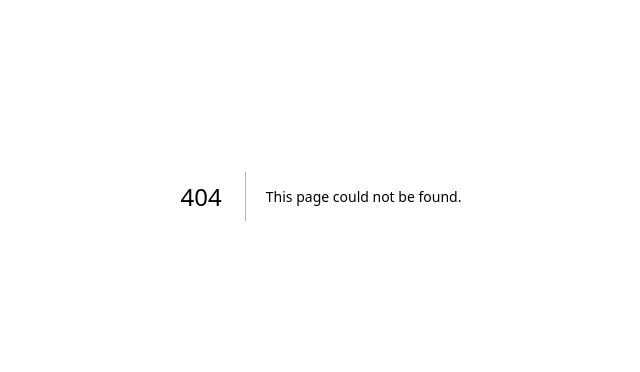
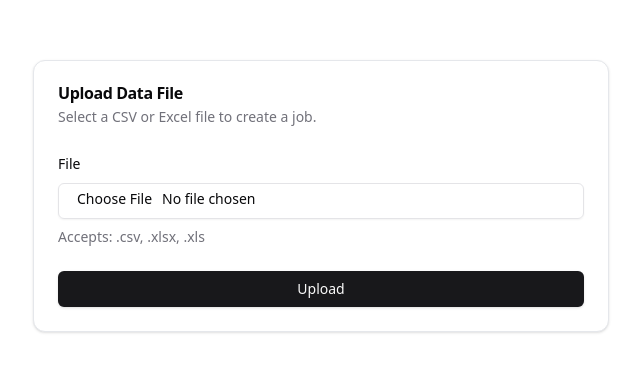
Before and after one commit to larrywangggg/media-metrics-lab, a Next.js app in the folder frontend/: page /upload in a window 1280 px wide. Before the commit this address had no page. Shown: the part 204-576 px from the top of the page, without its empty margins (319-959 px from the left). Built offline with nearby package versions, Linux system fonts and the light colour scheme; no server answers.

Commit message:
feat: implement JobDetailPage and UploadPage components with file upload functionality for issue11

```diff
--- /dev/null
+++ b/frontend/app/jobs/[job_id]/page.tsx
@@ -0,0 +1,110 @@
+"use client";
+
+import { useEffect, useState } from "react";
+import { useParams } from "next/navigation";
+
+type Job = {
+  id: string;
+  filename?: string;
+  status?: string;
+  created_at?: string;
+  // Add any other fields if backend returns more info in the future.
+};
+
+const API_BASE_URL = process.env.NEXT_PUBLIC_API_BASE_URL ?? "http://127.0.0.1:8000";
+
+export default function JobDetailPage() {
+  const params = useParams<{ job_id: string }>();
+  const jobId = params?.job_id;
+
+  const [job, setJob] = useState<Job | null>(null);
+  const [loading, setLoading] = useState<boolean>(true);
+  const [error, setError] = useState<string>("");
+
+  useEffect(() => {
+    // Guard: jobId might be undefined briefly during hydration.
+    if (!jobId) return;
+
+    const controller = new AbortController();
+
+    async function loadJob() {
+      setLoading(true);
+      setError("");
+
+      try {
+        const res = await fetch(`${API_BASE_URL}/jobs/${jobId}`, {
+          method: "GET",
+          signal: controller.signal,
+        });
+
+        if (!res.ok) {
+          // Convert common cases into readable messages.
+          if (res.status === 404) {
+            throw new Error("Job not found.");
+          }
+          const text = await res.text().catch(() => "");
+          throw new Error(text || `Request failed with status ${res.status}.`);
+        }
+
+        const data = (await res.json()) as Job;
+        setJob(data);
+      } catch (e: any) {
+        if (e?.name === "AbortError") return;
+        setError(e?.message ?? "Something went wrong.");
+        setJob(null);
+      } finally {
+        setLoading(false);
+      }
+    }
+
+    loadJob();
+
+    return () => controller.abort();
+  }, [jobId]);
+
+  return (
+    <main className="p-10">
+      <h1 className="text-3xl font-bold">Job Detail</h1>
+
+      <div className="mt-4 text-sm text-muted-foreground">
+        <span className="font-medium text-foreground">Job ID:</span> {jobId}
+      </div>
+
+      <div className="mt-6">
+        {loading && <div>Loading…</div>}
+
+        {!loading && error && (
+          <div className="rounded-md border border-red-200 bg-red-50 p-4 text-red-700">
+            <div className="font-semibold">Error</div>
+            <div className="mt-1">{error}</div>
+          </div>
+        )}
+
+        {!loading && !error && job && (
+          <div className="rounded-lg border p-4">
+            <div className="grid gap-2 text-sm">
+              <div>
+                <span className="font-medium">ID:</span> {job.id}
+              </div>
+              {job.filename && (
+                <div>
+                  <span className="font-medium">Filename:</span> {job.filename}
+                </div>
+              )}
+              {job.status && (
+                <div>
+                  <span className="font-medium">Status:</span> {job.status}
+                </div>
+              )}
+              {job.created_at && (
+                <div>
+                  <span className="font-medium">Created:</span> {job.created_at}
+                </div>
+              )}
+            </div>
+          </div>
+        )}
+      </div>
+    </main>
+  );
+}
--- a/frontend/app/page.tsx
+++ b/frontend/app/page.tsx
@@ -1,4 +1,6 @@
 import { Button } from "@/components/ui/button";
+
+console.log("THIS IS ROOT PAGE")
 
 export default function Page() {
   return (
--- /dev/null
+++ b/frontend/app/upload/page.tsx
@@ -0,0 +1,203 @@
+"use client";
+
+import * as React from "react";
+import { useRouter } from "next/navigation";
+
+import { Button } from "@/components/ui/button";
+import { Card, CardHeader, CardTitle, CardDescription, CardContent, CardFooter } from "@/components/ui/card";
+import { Input } from "@/components/ui/input";
+import { Label } from "@/components/ui/label";
+import { Alert, AlertDescription, AlertTitle } from "@/components/ui/alert";
+import { useToast } from "@/hooks/use-toast";
+
+function getApiBaseUrl(): string {
+  // Public env var is available in the browser.
+  const url = process.env.NEXT_PUBLIC_API_BASE_URL;
+  if (!url) return "";
+  return url.replace(/\/+$/, ""); // trim trailing slashes
+}
+
+function extractErrorMessage(err: unknown): string {
+  if (err instanceof Error) return err.message;
+  if (typeof err === "string") return err;
+  return "Something went wrong.";
+}
+
+function extractFastApiDetail(payload: any): string {
+  // FastAPI errors often look like:
+  // { detail: "..." } OR { detail: [{ loc: [...], msg: "...", type: "..." }, ...] }
+  const detail = payload?.detail;
+
+  if (!detail) return "Upload failed.";
+  if (typeof detail === "string") return detail;
+
+  if (Array.isArray(detail)) {
+    const msgs = detail
+      .map((d) => d?.msg)
+      .filter(Boolean);
+    if (msgs.length > 0) return msgs.join("; ");
+    return "Upload failed due to validation errors.";
+  }
+
+  try {
+    return JSON.stringify(detail);
+  } catch {
+    return "Upload failed.";
+  }
+}
+
+function extractJobId(payload: any): string | null {
+  // Be tolerant to backend response shape.
+  // Common shapes: { job_id: "..." } or { id: "..." } or { job: { id: "..." } }
+  if (typeof payload?.job_id === "string") return payload.job_id;
+  if (typeof payload?.id === "string") return payload.id;
+  if (typeof payload?.job?.id === "string") return payload.job.id;
+  if (typeof payload?.job?.job_id === "string") return payload.job.job_id;
+  return null;
+}
+
+export default function UploadPage() {
+  const router = useRouter();
+  const { toast } = useToast();
+
+  const [file, setFile] = React.useState<File | null>(null);
+  const [loading, setLoading] = React.useState(false);
+  const [error, setError] = React.useState<string | null>(null);
+
+  const apiBaseUrl = getApiBaseUrl();
+
+  const onPickFile = (e: React.ChangeEvent<HTMLInputElement>) => {
+    setError(null);
+    const f = e.target.files?.[0] ?? null;
+    setFile(f);
+  };
+
+  const validateFile = (f: File | null): string | null => {
+    if (!f) return "Please choose a CSV or XLSX file.";
+
+    const name = f.name.toLowerCase();
+    const ok = name.endsWith(".csv") || name.endsWith(".xlsx") || name.endsWith(".xls");
+    if (!ok) return "Only .csv, .xlsx, or .xls files are accepted.";
+
+    // Optional: limit size (e.g., 20MB)
+    const maxBytes = 20 * 1024 * 1024;
+    if (f.size > maxBytes) return "File is too large (max 20MB).";
+
+    return null;
+  };
+
+  const onSubmit = async () => {
+    setError(null);
+
+    if (!apiBaseUrl) {
+      setError("NEXT_PUBLIC_API_BASE_URL is not set. Please configure frontend/.env.local and restart dev server.");
+      return;
+    }
+
+    const v = validateFile(file);
+    if (v) {
+      setError(v);
+      return;
+    }
+
+    setLoading(true);
+    try {
+      const form = new FormData();
+
+      // Backend expects parameter name: file (UploadFile = File(...))
+      form.append("file", file as File);
+
+      const res = await fetch(`${apiBaseUrl}/jobs/upload`, {
+        method: "POST",
+        body: form,
+      });
+
+      const payload = await res.json().catch(() => null);
+
+      if (!res.ok) {
+        const msg = payload ? extractFastApiDetail(payload) : `Upload failed (HTTP ${res.status}).`;
+        setError(msg);
+        toast({
+          variant: "destructive",
+          title: "Upload failed",
+          description: msg,
+        });
+        return;
+      }
+
+      const jobId = extractJobId(payload);
+      if (!jobId) {
+        const msg = "Upload succeeded but job_id was not returned by the backend.";
+        setError(msg);
+        toast({
+          variant: "destructive",
+          title: "Unexpected response",
+          description: msg,
+        });
+        return;
+      }
+
+      toast({
+        title: "Upload successful",
+        description: `Job created: ${jobId}`,
+      });
+
+      // Navigate to job detail page.
+      router.push(`/jobs/${jobId}`);
+    } catch (e) {
+      const msg = extractErrorMessage(e);
+      setError(msg);
+      toast({
+        variant: "destructive",
+        title: "Upload failed",
+        description: msg,
+      });
+    } finally {
+      setLoading(false);
+    }
+  };
+
+  return (
+    <div className="min-h-[calc(100vh-0px)] flex items-center justify-center p-6">
+      <Card className="w-full max-w-xl">
+        <CardHeader>
+          <CardTitle>Upload Data File</CardTitle>
+          <CardDescription>Select a CSV or Excel file to create a job.</CardDescription>
+        </CardHeader>
+
+        <CardContent className="space-y-4">
+          {error && (
+            <Alert variant="destructive">
+              <AlertTitle>Error</AlertTitle>
+              <AlertDescription>{error}</AlertDescription>
+            </Alert>
+          )}
+
+          <div className="space-y-2">
+            <Label htmlFor="file">File</Label>
+            <Input
+              id="file"
+              type="file"
+              accept=".csv,.xlsx,.xls"
+              onChange={onPickFile}
+              disabled={loading}
+            />
+            <p className="text-sm text-muted-foreground">
+              Accepts: .csv, .xlsx, .xls
+            </p>
+          </div>
+        </CardContent>
+
+        <CardFooter className="flex gap-3">
+          <Button
+            className="w-full"
+            onClick={onSubmit}
+            disabled={loading}
+          >
+            {loading ? "Uploading..." : "Upload"}
+          </Button>
+        </CardFooter>
+      </Card>
+    </div>
+  );
+}
```
